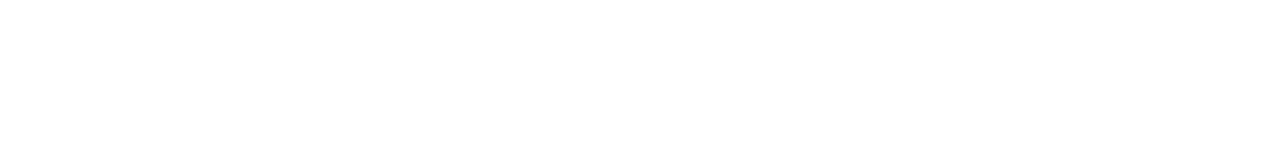
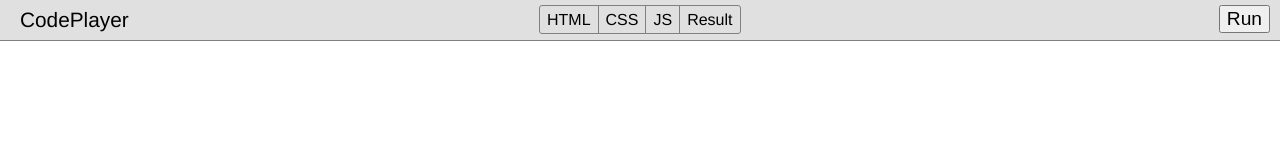
Before and after one commit to Bharakuda/codePlayer, a plain HTML site: page src/index.html in a window 1280 px wide. Drawn offline with nearby package versions, Linux system fonts and the light colour scheme.

Commit message:
Styling menu bar

```diff
--- a/src/index.html
+++ b/src/index.html
@@ -11,11 +11,79 @@
     <script src="https://ajax.googleapis.com/ajax/libs/jquery/3.1.0/jquery.min.js"></script>
 
 
+    <style>
+        body {
+            margin: 0;
+            padding: 0;
+            font-family: "HelveticaNeue-Light", "Helvetica Neue Light", "Helvetica Neue", Helvetica, Arial, "Lucida Grande", sans-serif;
+            font-weight: 300;
+        }
+
+        #menuBar {
+            width: 100%;
+            height: 40px;
+            background-color: #e0e0e0;
+            border-bottom: 1px solid grey;
+        }
+
+        #logo {
+            padding: 8px 0 0 20px;
+            font-size: 130%;
+            float: left;
+        }
+
+        #buttonDiv {
+            float: right;
+            padding: 5px 10px 0 0;
+        }
+
+        #runButton {
+            font-size: 120%;
+        }
+
+        #toggles {
+            margin: 0 auto;
+            width: 200px;
+            height: 27px;
+            list-style: none;
+            border: 1px solid grey;
+            border-radius: 3px;
+            padding: 0px;
+            position: relative;
+            top: 5px;
+        }
+
+        #toggles li {
+            float: left;
+            border-right: 1px solid grey;
+            padding: 5px 7px;
+        }
+
+    </style>
+
 </head>
 
 <body>
 
-    <div id="wrapper"></div>
+    <div id="wrapper">
+        <div id="menuBar">
+            <div id="logo">
+                CodePlayer
+            </div>
+
+            <div id="buttonDiv">
+                <button id="runButton">Run</button>
+            </div>
+
+            <ul id="toggles">
+                <li>HTML</li>
+                <li>CSS</li>
+                <li>JS</li>
+                <li style="border-right: none">Result</li>
+            </ul>
+
+        </div>
+    </div>
 
 
 
```
